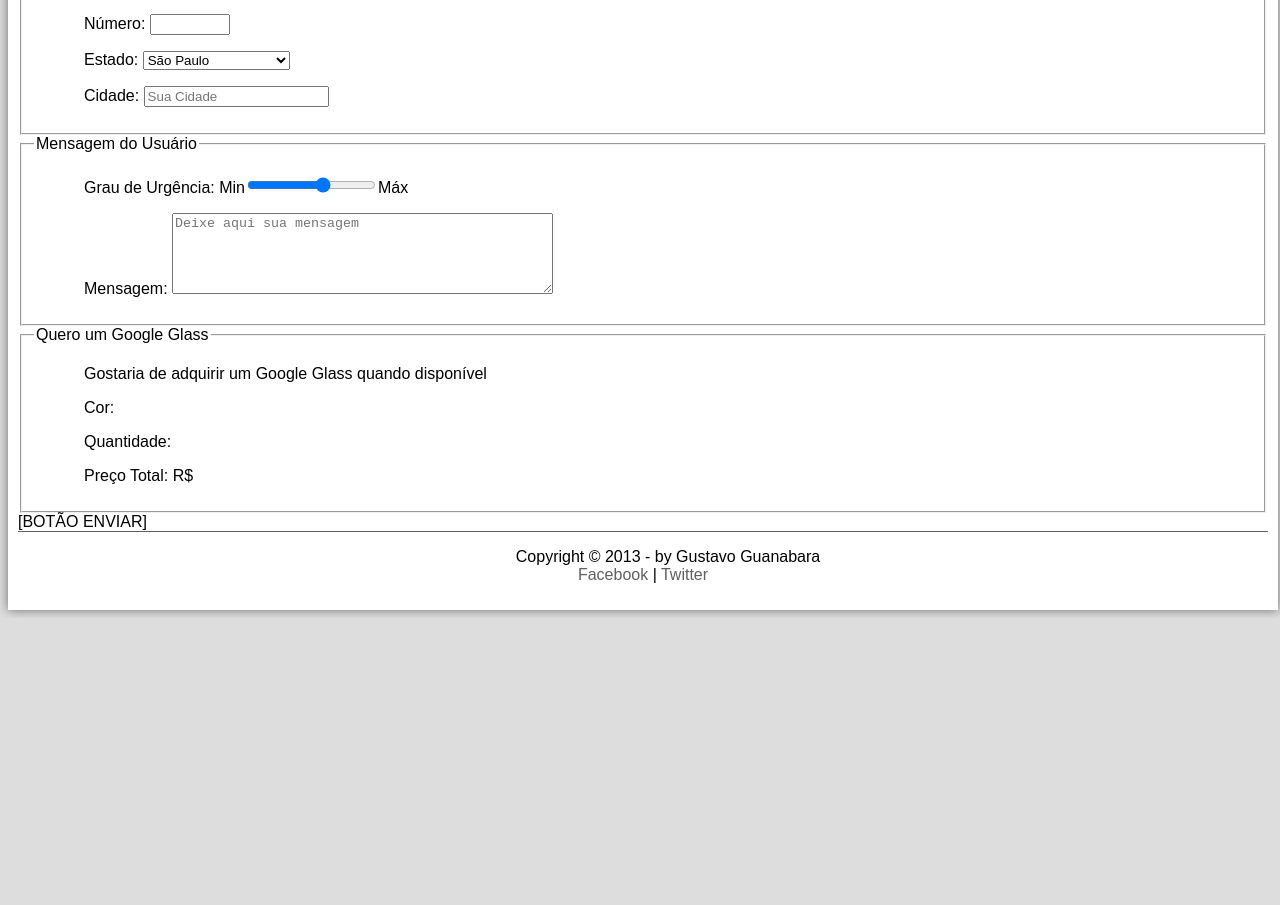
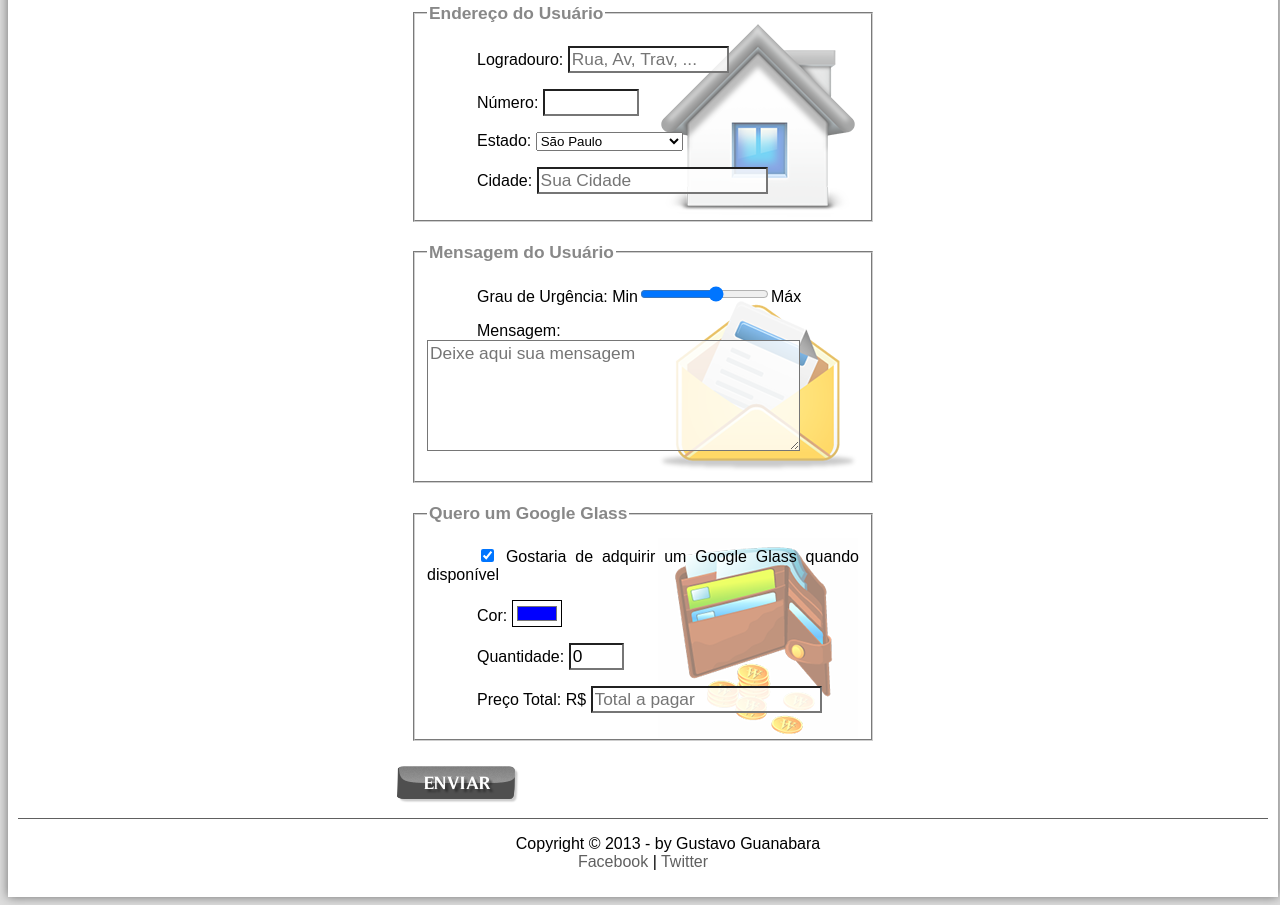
Before and after one commit to Luis-hans/projeto-glass-html5, a plain HTML site: page fale-conosco.html in a window 1280 px wide. Shown: the part 668-1573 px from the top of the page. Before the commit the page ends 1286 px from the top, so only its background shows below. Drawn offline with Linux system fonts and the light colour scheme.

Commit message:
Projeto Finalizado

```diff
--- a/_css/form.css
+++ b/_css/form.css
@@ -0,0 +1,49 @@
+@charset "UTF-8";
+
+form {
+  width: 500px;
+  margin: auto;
+}
+
+input, textarea {
+  font-family: sans-serif;
+  font-weight: normal;
+  font-size: 13pt;
+  background-color: rgba(255, 255, 255, .8);
+}
+
+input:hover, textarea:hover {
+  background-color: #dddddd;
+}
+
+legend {
+  color: #888888;
+  font-weight: bold;
+  font-size: 13pt;
+  font-family: sans-serif;
+}
+
+fieldset {
+  border-color: #cecece;
+  margin: 20px;
+}
+
+fieldset#sexo {
+  width: 150px;
+}
+
+fieldset#usuario {
+  background: url("../_imagens/icone-contato.png") no-repeat 95% 95%;
+}
+
+fieldset#endereco {
+  background: url("../_imagens/icone-endereco.png") no-repeat 95% 95%;
+}
+
+fieldset#mensagem {
+  background: url("../_imagens/icone-mensagem.png") no-repeat 95% 95%;
+}
+
+fieldset#pedido {
+  background: url("../_imagens/icone-pagamento.png") no-repeat 95% 95%;
+}
--- a/fale-conosco.html
+++ b/fale-conosco.html
@@ -8,7 +8,13 @@
   <link rel="stylesheet" href="_css/form.css">
 </head>
 <script language="javascript" src="_javascript/funcoes.js"></script>
-
+<script>
+  function calc_total() {
+    var qtd = parseInt(document.getElementById('cQtd').value);
+    tot = qtd * 1500;
+    document.getElementById('cTot').value = tot;
+  }
+</script>
 <body>
   <div id="interface">
 
@@ -41,7 +47,7 @@
             <h3 class="direita">Atualizado em 23/Abril/2013</h3>
           </hgroup>
         </header>
-        <form method="post" id="fContato" action="mailto:contato@cursoemvideo.com">
+        <form method="post" id="fContato" action="mailto:contato@cursoemvideo.com" oninput="calc_total();">
           <fieldset id="usuario">
             <legend>Identificação do Usuário</legend>
             <p>
@@ -110,26 +116,30 @@
             </p>
             <p>
               <label for="cMsg">Mensagem:</label>
-              <textarea name="tMsg" id="cMsg" cols="45" rows="5" placeholder="Deixe aqui sua mensagem"></textarea>
+              <textarea name="tMsg" id="cMsg" cols="35" rows="5" placeholder="Deixe aqui sua mensagem"></textarea>
             </p>
           </fieldset>
           <fieldset id="pedido">
             <legend>Quero um Google Glass</legend>
             <p>
-              <label for="cRed">Gostaria de adquirir um Google Glass quando disponível</label>
+              <input type="checkbox" name="tPed" id="cPed" checked>
+              <label for="cPed">Gostaria de adquirir um Google Glass quando disponível</label>
             </p>
             <p>
               <label for="cCor">Cor:</label>
+              <input type="color" name="tCor" id="cCor" value="#0000ff">
             </p>
             <p>
               <label for="cQtd">Quantidade:</label>
+              <input type="number" name="tQtd" id="cQtd" min="0" max="5" value="0">
             </p>
             <p>
               <label for="cTot">Preço Total: R$</label>
+              <input type="text" name="tTod" id="cTot" placeholder="Total a pagar" readonly>
             </p>
           </fieldset>
 
-          [BOTÃO ENVIAR]
+          <input type="image" name="tEnviar" src="_imagens/botao-enviar.png">
         </form>
       </article>
     </section>
```
Also changed, not shown: index.html (+6 -8 lines).
